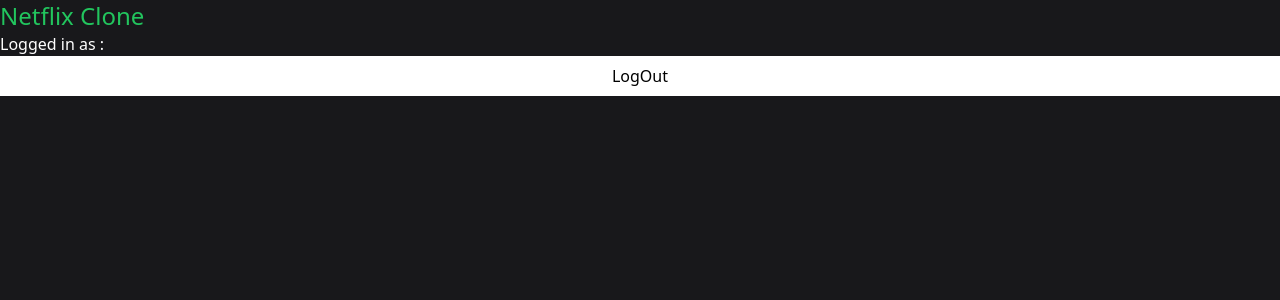
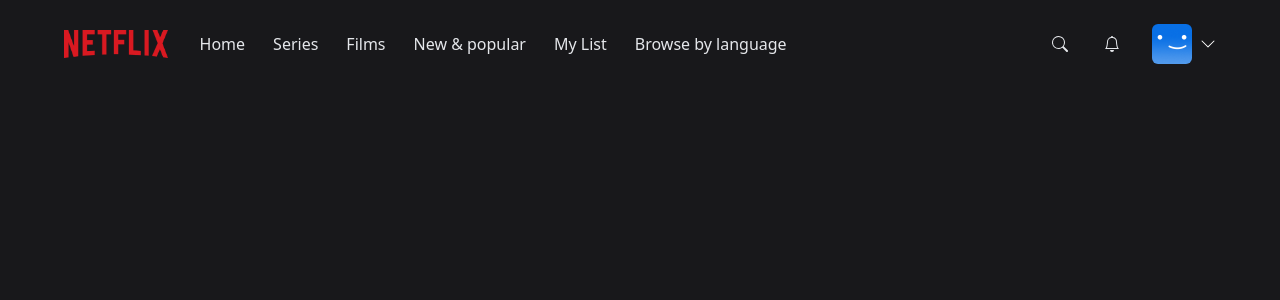
Before and after one commit to Barmantanmoy2211/netflix-clone, a Next.js app: page / in a window 1280 px wide. Shown: the top 300 px of the page. Built offline with nearby package versions, Linux system fonts and the light colour scheme; no server answers; the database is empty; sample sign-in values are in the browser's storage.

Commit message:
Navbar components Done

```diff
--- /dev/null
+++ b/components/AccountMenu.tsx
@@ -0,0 +1,33 @@
+import useCurrentUser from '@/hooks/useCUrrentUser';
+import { signOut } from 'next-auth/react';
+import React from 'react';
+
+
+interface AccountMenuProps {
+  visible?: boolean;
+}
+
+const AccountMenu: React.FC<AccountMenuProps> = ({ visible }) => {
+  const { data: currentUser } = useCurrentUser();
+
+  if (!visible) {
+    return null;
+  }
+
+  return (
+    <div className="bg-black w-56 absolute top-14 right-0 py-5 flex-col border-2 border-gray-800 flex">
+      <div className="flex flex-col gap-3">
+        <div className="px-3 group/item flex flex-row gap-3 items-center w-full">
+          <img className="w-8 rounded-md" src="/images/default-blue.png" alt="" />
+          <p className="text-white text-sm group-hover/item:underline">{currentUser?.name}</p>
+        </div>
+      </div>
+      <hr className="bg-gray-600 border-0 h-px my-4" />
+      <div onClick={() => signOut()} className="px-3 text-center text-white text-sm hover:underline">
+        Sign out of Netflix
+      </div>
+    </div>
+  )
+}
+
+export default AccountMenu;
--- /dev/null
+++ b/components/MobileMenu.tsx
@@ -0,0 +1,38 @@
+import React from 'react';
+
+interface MobileMenuProps {
+  visible?: boolean;
+}
+
+const MobileMenu: React.FC<MobileMenuProps> = ({ visible }) => {
+  if (!visible) {
+    return null;
+  }
+
+  return (
+    <div className="bg-black w-56 absolute top-8 left-0 py-5 flex-col border-2 border-gray-800 flex">
+      <div className="flex flex-col gap-4">
+        <div className="px-3 text-center text-white hover:underline">
+          Home
+        </div>
+        <div className="px-3 text-center text-white hover:underline">
+          Series
+        </div>
+        <div className="px-3 text-center text-white hover:underline">
+          Films
+        </div>
+        <div className="px-3 text-center text-white hover:underline">
+          New & Popular
+        </div>
+        <div className="px-3 text-center text-white hover:underline">
+          My List
+        </div>
+        <div className="px-3 text-center text-white hover:underline">
+          Browse by Languages
+        </div>
+      </div>
+    </div>
+  )
+}
+
+export default MobileMenu;
--- /dev/null
+++ b/components/Navbar.tsx
@@ -0,0 +1,108 @@
+import React, { useCallback, useEffect, useState } from 'react'
+import NavbarItem from './NavbarItem'
+import { BsBell, BsChevronDown, BsSearch} from "react-icons/bs"
+import MobileMenu from './MobileMenu'
+import AccountMenu from './AccountMenu'
+
+const TOP_OFFSET = 60;
+
+const Navbar = () => {
+const [showMobileMenu,setShowMobileMenu] = useState(false);
+const [showAccountMenu,setShowAccountMenu] = useState(false);
+const [showBackground, setShowBackground] = useState(false);
+
+useEffect(() => {
+    const handleScroll = () => {
+      console.log(window.scrollY)
+      if (window.scrollY >= TOP_OFFSET) {
+        setShowBackground(true)
+      } else {
+        setShowBackground(false)
+      }
+    }
+
+    window.addEventListener('scroll', handleScroll);
+
+    return () => {
+      window.removeEventListener('scroll', handleScroll);
+    }
+  }, []);
+
+const toggleMobileMenu = useCallback(() => {
+    setShowMobileMenu((current) => !current);
+  }, []);
+
+  const toggleAccountMenu = useCallback(() => {
+    setShowAccountMenu((current) => !current);
+  }, []);
+
+  return (
+    <nav className='w-full fixed z-40'>
+        <div className={`
+        px-4
+        md:px-16
+        py-6
+        flex
+        flex-row
+        items-center
+        transition
+        duration-500
+       ${showBackground? 'bg-zinc-100 bg-opacity-90':''}
+        `}
+        >
+            <img className='h-4 lg:h-7' src="/images/logo.png" alt="logo"/>
+            <div className="flex-row
+            ml-8
+            gap-7
+            hidden
+            lg:flex
+            "
+            >
+                <NavbarItem label="Home"/>
+                <NavbarItem label="Series"/>
+                <NavbarItem label="Films"/>
+                <NavbarItem label="New & popular"/>
+                <NavbarItem label="My List"/>
+                <NavbarItem label="Browse by language"/>
+            </div>
+            <div
+            onClick={toggleMobileMenu}
+            className="
+            lg:hidden
+            flex
+            flex-row
+            items-center
+            gap-2
+            ml-8
+            cursor-pointer
+            relative
+            "
+            >
+                <p className='text-white text-sm'>Browse</p>
+                <BsChevronDown className={`text-white transition ${showMobileMenu?'rotate-180':'rotate-0'}`}/>
+                <MobileMenu visible={showMobileMenu}/>
+
+            </div>
+            <div className="flex flex-row ml-auto gap-7 items-center">
+            <div className="text-gray-200 hover:text-gray-300 cursor-pointer transition">
+            <BsSearch className="w-6" />
+          </div>
+          <div className="text-gray-200 hover:text-gray-300 cursor-pointer transition">
+            <BsBell className="w-6" />
+          </div>
+          <div onClick={toggleAccountMenu} className="flex flex-row items-center gap-2 cursor-pointer relative">
+            <div className="w-6 h-6 lg:w-10 lg:h-10 rounded-md overflow-hidden">
+              <img src="/images/default-blue.png" alt="" />
+            </div>
+
+            <BsChevronDown className={`text-white transition ${showAccountMenu?'rotate-180':'rotate-0'}`} />
+            <AccountMenu visible={showAccountMenu}/>
+          </div>
+            </div>
+        </div>
+
+    </nav>
+  )
+}
+
+export default Navbar
--- /dev/null
+++ b/components/NavbarItem.tsx
@@ -0,0 +1,16 @@
+import React from 'react';
+
+interface NavbarItemProps {
+  label: string;
+  active?: boolean;
+}
+
+const NavbarItem: React.FC<NavbarItemProps> = ({ label, active }) => {
+  return (
+    <div className={active ? 'text-white cursor-default' : 'text-gray-200 hover:text-gray-300 cursor-pointer transition'}>
+      {label}
+    </div>
+  )
+}
+
+export default NavbarItem;
--- a/pages/index.tsx
+++ b/pages/index.tsx
@@ -1,3 +1,4 @@
+import Navbar from '@/components/Navbar';
 import useCurrentUser from '@/hooks/useCUrrentUser';
 import { NextPageContext } from 'next';
 import {getSession, signOut} from "next-auth/react"
@@ -24,9 +25,7 @@
 
   return (
     <>
-      <h1 className="text-2xl text-green-500">Netflix Clone</h1>
-      <p className='text-white'>Logged in as : {user?.name}</p>
-      <button className="h-10 w-full bg-white" onClick={()=>signOut()}>LogOut</button>
+     <Navbar />
     </>
   );
 }
```
